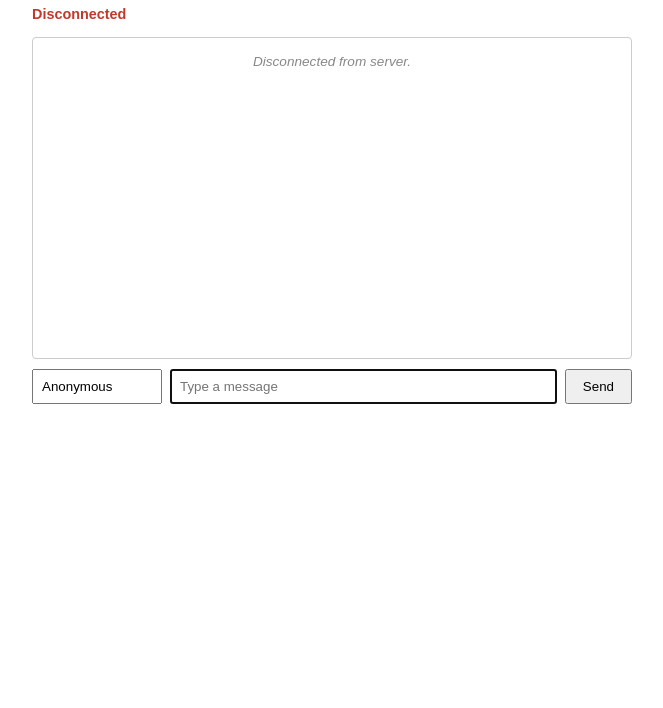
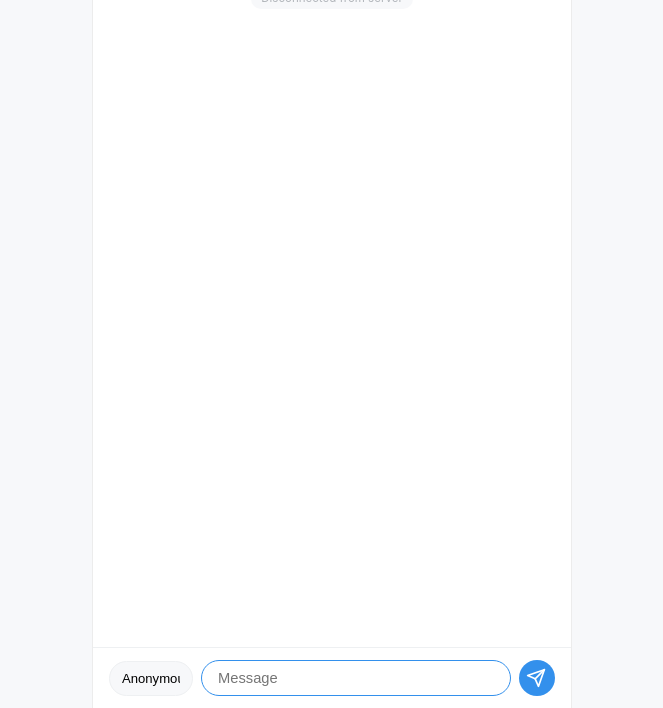
Before and after one commit to jidivici/holbertonschool-core-engineering, a plain HTML site: page python_advanced/websockets/index.html in a window 1280 px wide. Shown: the part 92-800 px from the top of the page, without its empty margins (308-971 px from the left). Drawn offline with Linux system fonts and the light colour scheme.

Commit message:
Style: Telegram-style redesign for the chat client
White minimalist layout, blue rounded bubbles for sent messages,
gray bubbles for received, pill-shaped composer with a circular
send button.

Co-Authored-By: Claude Sonnet 5 <noreply@anthropic.com>

```diff
--- a/python_advanced/websockets/chat.js
+++ b/python_advanced/websockets/chat.js
@@ -10,28 +10,53 @@ function timestamp() {
     return new Date().toLocaleTimeString([], { hour: "2-digit", minute: "2-digit" });
 }
 
-function addMessage(text, kind) {
+function addSystemMessage(text) {
     const line = document.createElement("div");
-    line.className = `message ${kind}`;
+    line.className = "system";
     line.textContent = text;
     messages.appendChild(line);
+    messages.scrollTop = messages.scrollHeight;
+}
+
+function addBubble(author, text, kind) {
+    const bubble = document.createElement("div");
+    bubble.className = `bubble ${kind}`;
+
+    if (kind === "received") {
+        const name = document.createElement("div");
+        name.className = "author";
+        name.textContent = author;
+        bubble.appendChild(name);
+    }
+
+    const body = document.createElement("span");
+    body.className = "text";
+    body.textContent = text;
+    bubble.appendChild(body);
+
+    const time = document.createElement("span");
+    time.className = "time";
+    time.textContent = timestamp();
+    bubble.appendChild(time);
+
+    messages.appendChild(bubble);
     messages.scrollTop = messages.scrollHeight;
 }
 
 socket.addEventListener("open", () => {
     statusEl.textContent = "Connected";
     statusEl.className = "connected";
-    addMessage("Connected to server.", "system");
+    addSystemMessage("Connected to server");
 });
 
 socket.addEventListener("message", (event) => {
-    addMessage(`[${timestamp()}] Server: ${event.data}`, "received");
+    addBubble("Server", event.data, "received");
 });
 
 socket.addEventListener("close", () => {
     statusEl.textContent = "Disconnected";
     statusEl.className = "disconnected";
-    addMessage("Disconnected from server.", "system");
+    addSystemMessage("Disconnected from server");
 });
 
 form.addEventListener("submit", (event) => {
@@ -40,7 +65,7 @@ form.addEventListener("submit", (event) => {
     if (!message || socket.readyState !== WebSocket.OPEN) return;
 
     const username = usernameInput.value.trim() || "Anonymous";
-    addMessage(`[${timestamp()}] ${username}: ${message}`, "sent");
+    addBubble(username, message, "sent");
     socket.send(message);
     input.value = "";
     input.focus();
--- a/python_advanced/websockets/index.html
+++ b/python_advanced/websockets/index.html
@@ -6,16 +6,25 @@
     <link rel="stylesheet" href="/styles.css">
 </head>
 <body>
-    <h1>WebSocket Chat</h1>
-    <p id="status">Connecting...</p>
+    <div class="app">
+        <header class="topbar">
+            <h1>WebSocket Chat</h1>
+            <span id="status">Connecting…</span>
+        </header>
 
-    <div id="messages"></div>
+        <div id="messages" class="messages"></div>
 
-    <form id="form">
-        <input id="username" type="text" autocomplete="off" placeholder="Your name" value="Anonymous">
-        <input id="input" type="text" autocomplete="off" placeholder="Type a message" autofocus>
-        <button type="submit">Send</button>
-    </form>
+        <form id="form" class="composer">
+            <input id="username" class="username" type="text" autocomplete="off" placeholder="Name" value="Anonymous">
+            <input id="input" class="input" type="text" autocomplete="off" placeholder="Message" autofocus>
+            <button type="submit" class="send" aria-label="Send">
+                <svg viewBox="0 0 24 24" width="20" height="20" fill="none" stroke="currentColor" stroke-width="2" stroke-linecap="round" stroke-linejoin="round">
+                    <line x1="22" y1="2" x2="11" y2="13"></line>
+                    <polygon points="22 2 15 22 11 13 2 9 22 2"></polygon>
+                </svg>
+            </button>
+        </form>
+    </div>
 
     <script src="/chat.js"></script>
 </body>
--- a/python_advanced/websockets/styles.css
+++ b/python_advanced/websockets/styles.css
@@ -1,75 +1,178 @@
+* {
+    box-sizing: border-box;
+}
+
 body {
-    font-family: sans-serif;
-    max-width: 600px;
-    margin: 40px auto;
-    padding: 0 20px;
+    margin: 0;
+    font-family: -apple-system, BlinkMacSystemFont, "Segoe UI", Roboto, sans-serif;
+    background: #f7f8fa;
+    color: #1c1e21;
+    display: flex;
+    justify-content: center;
+    min-height: 100vh;
+}
+
+.app {
+    width: 100%;
+    max-width: 480px;
+    height: 100vh;
+    background: #ffffff;
+    display: flex;
+    flex-direction: column;
+    border-left: 1px solid #ececec;
+    border-right: 1px solid #ececec;
+}
+
+.topbar {
+    display: flex;
+    align-items: baseline;
+    justify-content: space-between;
+    padding: 16px 20px;
+    border-bottom: 1px solid #eef0f2;
+}
+
+.topbar h1 {
+    margin: 0;
+    font-size: 1.05rem;
+    font-weight: 600;
 }
 
 #status {
-    font-size: 0.9em;
-    font-weight: bold;
+    font-size: 0.75rem;
+    color: #9aa0a6;
 }
 
 #status.connected {
-    color: #2a9d3f;
+    color: #3390ec;
 }
 
 #status.disconnected {
-    color: #c0392b;
+    color: #e0245e;
 }
 
-#messages {
-    border: 1px solid #ccc;
-    border-radius: 4px;
-    padding: 10px;
-    height: 300px;
+.messages {
+    flex: 1;
     overflow-y: auto;
-    margin-bottom: 10px;
+    padding: 20px;
     display: flex;
     flex-direction: column;
-    gap: 6px;
-}
-
-.message {
-    padding: 6px 10px;
-    border-radius: 8px;
-    max-width: 80%;
-    word-wrap: break-word;
-}
-
-.message.sent {
-    align-self: flex-end;
-    background: #daf1da;
-}
-
-.message.received {
-    align-self: flex-start;
-    background: #eef0f2;
-}
-
-.message.system {
-    align-self: center;
-    color: #888;
-    font-style: italic;
-    background: none;
-    font-size: 0.85em;
-}
-
-#form {
-    display: flex;
     gap: 8px;
 }
 
-#username {
-    width: 110px;
-    padding: 8px;
+.system {
+    align-self: center;
+    font-size: 0.72rem;
+    color: #b0b4b9;
+    background: #f7f8fa;
+    padding: 4px 10px;
+    border-radius: 10px;
+    margin: 6px 0;
 }
 
-#input {
-    flex: 1;
-    padding: 8px;
+.bubble {
+    position: relative;
+    max-width: 75%;
+    padding: 8px 12px 6px;
+    border-radius: 16px;
+    line-height: 1.35;
+    font-size: 0.92rem;
+    display: flex;
+    flex-direction: column;
 }
 
-button {
-    padding: 8px 16px;
+.bubble .author {
+    font-size: 0.72rem;
+    font-weight: 600;
+    color: #3390ec;
+    margin-bottom: 2px;
 }
+
+.bubble .text {
+    white-space: pre-wrap;
+    word-break: break-word;
+}
+
+.bubble .time {
+    align-self: flex-end;
+    font-size: 0.65rem;
+    margin-top: 2px;
+}
+
+.bubble.sent {
+    align-self: flex-end;
+    background: #3390ec;
+    color: #ffffff;
+    border-bottom-right-radius: 4px;
+}
+
+.bubble.sent .time {
+    color: rgba(255, 255, 255, 0.75);
+}
+
+.bubble.received {
+    align-self: flex-start;
+    background: #f1f2f4;
+    color: #1c1e21;
+    border-bottom-left-radius: 4px;
+}
+
+.bubble.received .time {
+    color: #9aa0a6;
+}
+
+.composer {
+    display: flex;
+    align-items: center;
+    gap: 8px;
+    padding: 12px 16px;
+    border-top: 1px solid #eef0f2;
+}
+
+.username {
+    width: 84px;
+    padding: 9px 12px;
+    border: 1px solid #eef0f2;
+    border-radius: 18px;
+    background: #f7f8fa;
+    font-size: 0.82rem;
+    outline: none;
+}
+
+.input {
+    flex: 1;
+    padding: 9px 16px;
+    border: 1px solid #eef0f2;
+    border-radius: 18px;
+    background: #f7f8fa;
+    font-size: 0.92rem;
+    outline: none;
+}
+
+.username:focus,
+.input:focus {
+    border-color: #3390ec;
+    background: #ffffff;
+}
+
+.send {
+    display: flex;
+    align-items: center;
+    justify-content: center;
+    width: 36px;
+    height: 36px;
+    flex-shrink: 0;
+    border: none;
+    border-radius: 50%;
+    background: #3390ec;
+    color: #ffffff;
+    cursor: pointer;
+    transition: background 0.15s ease;
+}
+
+.send:hover {
+    background: #2b7dd1;
+}
+
+.send svg {
+    transform: translateX(-1px);
+}
```
